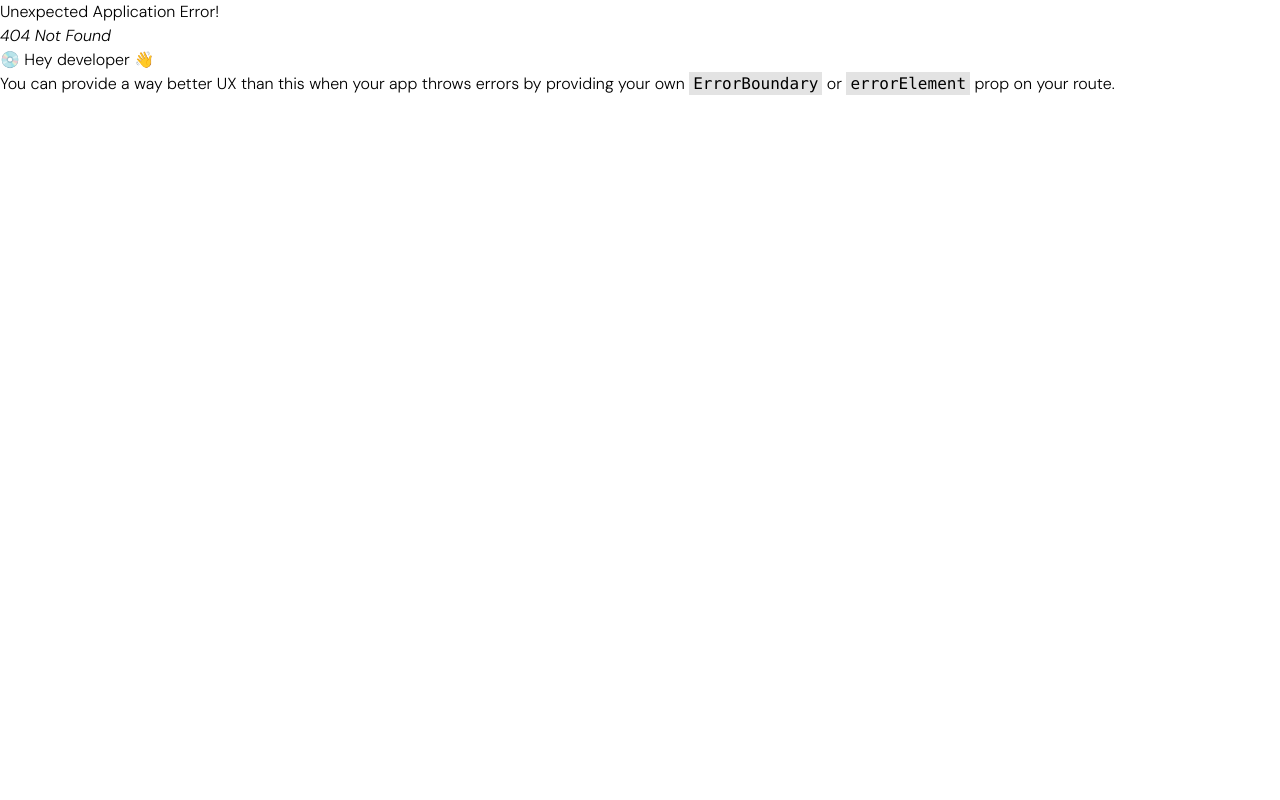
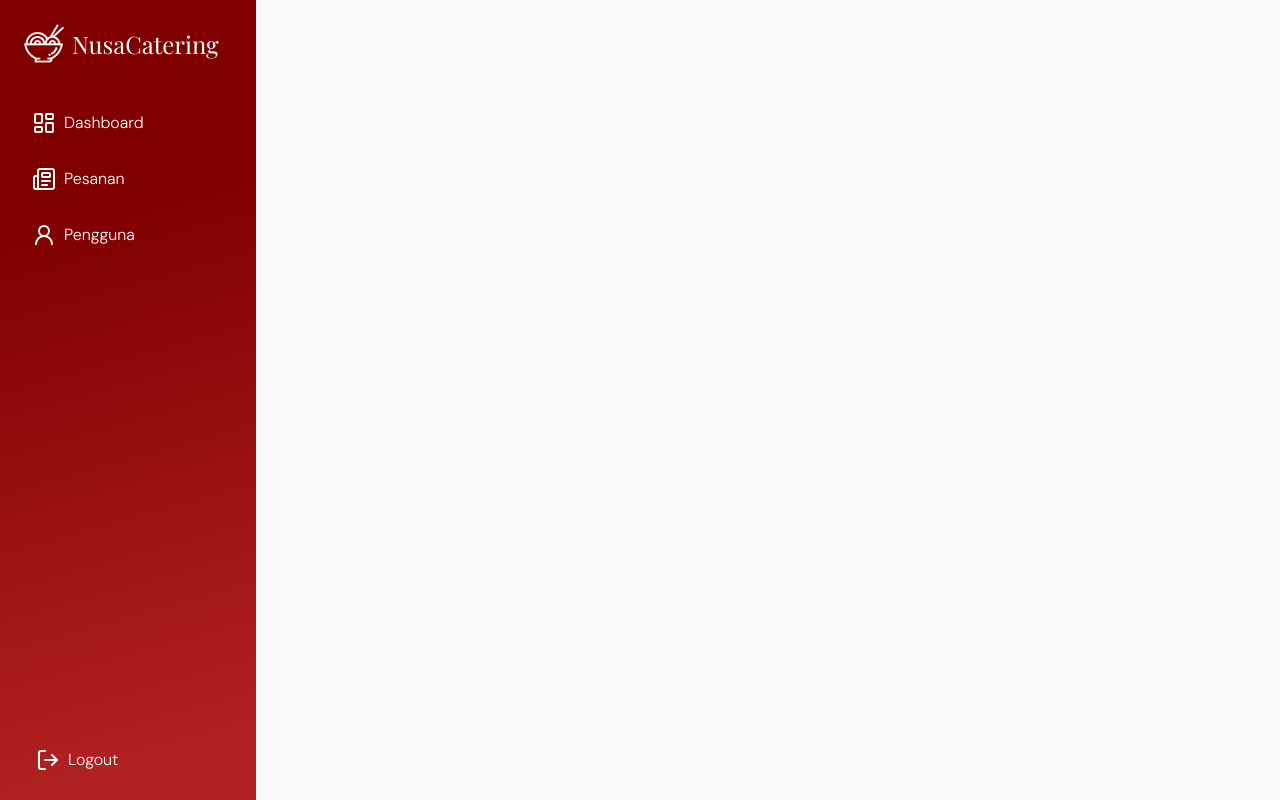
Before and after one commit to taliyameyswara/nusacatering, a React (Vite) app: page /admin in a window 1280 px wide. Before the commit this address had no page. Built offline with nearby package versions, Linux system fonts and the light colour scheme; sample sign-in values are in the browser's storage; a web font is replaced by a local one.

Commit message:
🐞 fix: dashboard admin routes

```diff
--- a/src/contexts/AuthContext.jsx
+++ b/src/contexts/AuthContext.jsx
@@ -30,7 +30,7 @@ export const AuthProvider = ({ children }) => {
 
       // Redirect based on role
       if (user.role === "admin") {
-        window.location.href = "/dashboard"; // Arahkan ke halaman admin
+        window.location.href = "/admin/dashboard"; // Arahkan ke halaman admin
       } else {
         window.location.href = "/"; // Arahkan ke halaman user biasa
       }
--- /dev/null
+++ b/src/layouts/DashboardLayout.jsx
@@ -0,0 +1,81 @@
+import React from "react";
+import { NavLink, Outlet } from "react-router-dom";
+import {
+  LayoutDashboard,
+  LogOut,
+  NewspaperIcon,
+  User2Icon,
+} from "lucide-react";
+import { useAuth } from "../hooks/useAuth";
+
+const DashboardLayout = () => {
+  const { handleLogout } = useAuth();
+
+  return (
+    <div className="min-h-screen bg-gray-50 flex">
+      {/* Sidebar */}
+      <div className="w-64 bg-gradient text-white fixed h-full flex flex-col">
+        <div className="p-6">
+          <a
+            href="/"
+            className={`
+              flex items-center text-2xl font-serif text-white
+            `}
+          >
+            <img src="/logo2.png" alt="Logo" className="w-10 h-auto mr-2" />
+            <span>NusaCatering</span>
+          </a>
+        </div>
+        <nav className="flex-1 flex flex-col gap-4 p-4">
+          <NavLink
+            to="/admin/dashboard"
+            className={({ isActive }) =>
+              `px-4 py-2 rounded-lg flex items-center ${
+                isActive ? "bg-light text-primary font-semibold" : ""
+              }`
+            }
+          >
+            <LayoutDashboard size={24} className="mr-2" />
+            Dashboard
+          </NavLink>
+          <NavLink
+            to="/admin/orders"
+            className={({ isActive }) =>
+              `px-4 py-2 rounded-lg flex items-center ${
+                isActive ? "bg-light text-primary font-semibold" : ""
+              }`
+            }
+          >
+            <NewspaperIcon size={24} className="mr-2" />
+            Pesanan
+          </NavLink>
+          <NavLink
+            to="/admin/users"
+            className={({ isActive }) =>
+              `px-4 py-2 rounded-lg flex items-center ${
+                isActive ? "bg-light text-primary font-semibold" : ""
+              }`
+            }
+          >
+            <User2Icon size={24} className="mr-2" />
+            Pengguna
+          </NavLink>
+        </nav>
+        <button
+          className="m-5 px-4 py-2 rounded-lg mt-auto  hover:bg-primary-dark text-white flex items-center"
+          onClick={handleLogout}
+        >
+          <LogOut size={24} className="mr-2" />
+          Logout
+        </button>
+      </div>
+
+      {/* Content */}
+      <div className="ml-64 p-6 w-full">
+        <Outlet />
+      </div>
+    </div>
+  );
+};
+
+export default DashboardLayout;
--- a/src/components/Layout.jsx
+++ b/src/layouts/Layout.jsx
@@ -1,11 +1,12 @@
-import React from "react";
+import React, { useEffect } from "react";
 import { Outlet, useLocation } from "react-router-dom";
-import Navbar from "./Navbar";
-import Footer from "./Footer";
-import { useEffect } from "react";
+import Navbar from "../components/Navbar";
+import Footer from "../components/Footer";
+import { useAuth } from "../hooks/useAuth";
 
 const Layout = () => {
   const location = useLocation();
+  const { user } = useAuth();
 
   useEffect(() => {
     window.scrollTo(0, 0);
--- a/src/pages/Dashboard.jsx
+++ /dev/null
@@ -1,7 +0,0 @@
-import React from "react";
-
-const Dashboard = () => {
-  return <div>Dashboard Admin</div>;
-};
-
-export default Dashboard;
--- /dev/null
+++ b/src/pages/admin/Dashboard.jsx
@@ -0,0 +1,12 @@
+import React from "react";
+
+const Dashboard = () => {
+  return (
+    <div>
+      <h1 className="text-3xl font-bold mb-6">Dashboard</h1>
+      <p>Selamat datang di panel admin.</p>
+    </div>
+  );
+};
+
+export default Dashboard;
--- /dev/null
+++ b/src/pages/admin/Orders.jsx
@@ -0,0 +1,14 @@
+import React from "react";
+
+const Orders = () => {
+  return (
+    <div className="bg-white shadow-md rounded-lg p-6">
+      <h2 className="text-xl font-semibold mb-4 text-gray-700">
+        Daftar Pesanan
+      </h2>
+      {/* Table data */}
+    </div>
+  );
+};
+
+export default Orders;
--- /dev/null
+++ b/src/pages/admin/Users.jsx
@@ -0,0 +1,14 @@
+import React from "react";
+
+const Users = () => {
+  return (
+    <div className="bg-white shadow-md rounded-lg p-6">
+      <h2 className="text-xl font-semibold mb-4 text-gray-700">
+        Daftar Pengguna
+      </h2>
+      {/* Table data */}
+    </div>
+  );
+};
+
+export default Users;
--- a/src/routes.jsx
+++ b/src/routes.jsx
@@ -3,7 +3,7 @@ import {
   createRoutesFromElements,
   Route,
 } from "react-router-dom";
-import Layout from "./components/Layout";
+import Layout from "./layouts/Layout";
 import Home from "./pages/Home";
 import Login from "./pages/Login";
 import Register from "./pages/Register";
@@ -11,11 +11,16 @@ import PackageDetail from "./pages/PackageDetail";
 import OrderForm from "./pages/OrderForm";
 import ProtectedRoute from "./components/ProtectedRoute";
 import OrderHistory from "./pages/OrderHistory";
-import Dashboard from "./pages/Dashboard";
+import DashboardLayout from "./layouts/DashboardLayout";
+import Dashboard from "./pages/admin/Dashboard";
+import Orders from "./pages/admin/Orders";
+import Users from "./pages/admin/Users";
 import NotFound from "./pages/NotFound";
 
 export const publicRoutes = createBrowserRouter(
   createRoutesFromElements(
+    <>
+      {/* Public Routes */}
       <Route path="/" element={<Layout />}>
         <Route index element={<Home />} />
         <Route path="/login" element={<Login />} />
@@ -23,16 +28,24 @@ export const publicRoutes = createBrowserRouter(
         <Route path="/package/:id" element={<PackageDetail />} />
         <Route path="/unauthorized" element={<NotFound />} />
 
-      {/* Rute Terproteksi */}
-      <Route element={<ProtectedRoute />}>
+        {/* User Routes */}
+        <Route element={<ProtectedRoute allowedRoles={["user", "admin"]} />}>
           <Route path="/order/:id" element={<OrderForm />} />
           <Route path="/order-history" element={<OrderHistory />} />
         </Route>
+      </Route>
 
-      {/* Rute Khusus Admin */}
+      {/* Admin Routes */}
       <Route element={<ProtectedRoute allowedRoles={["admin"]} />}>
-        <Route path="/dashboard" element={<Dashboard />} />
+        <Route path="/admin" element={<DashboardLayout />}>
+          <Route index path="dashboard" element={<Dashboard />} />
+          <Route path="orders" element={<Orders />} />
+          <Route path="users" element={<Users />} />
         </Route>
       </Route>
+
+      {/* Fallback 404 */}
+      <Route path="*" element={<NotFound />} />
+    </>
   )
 );
```
Lines whose indentation alone changed are shown as unchanged.
